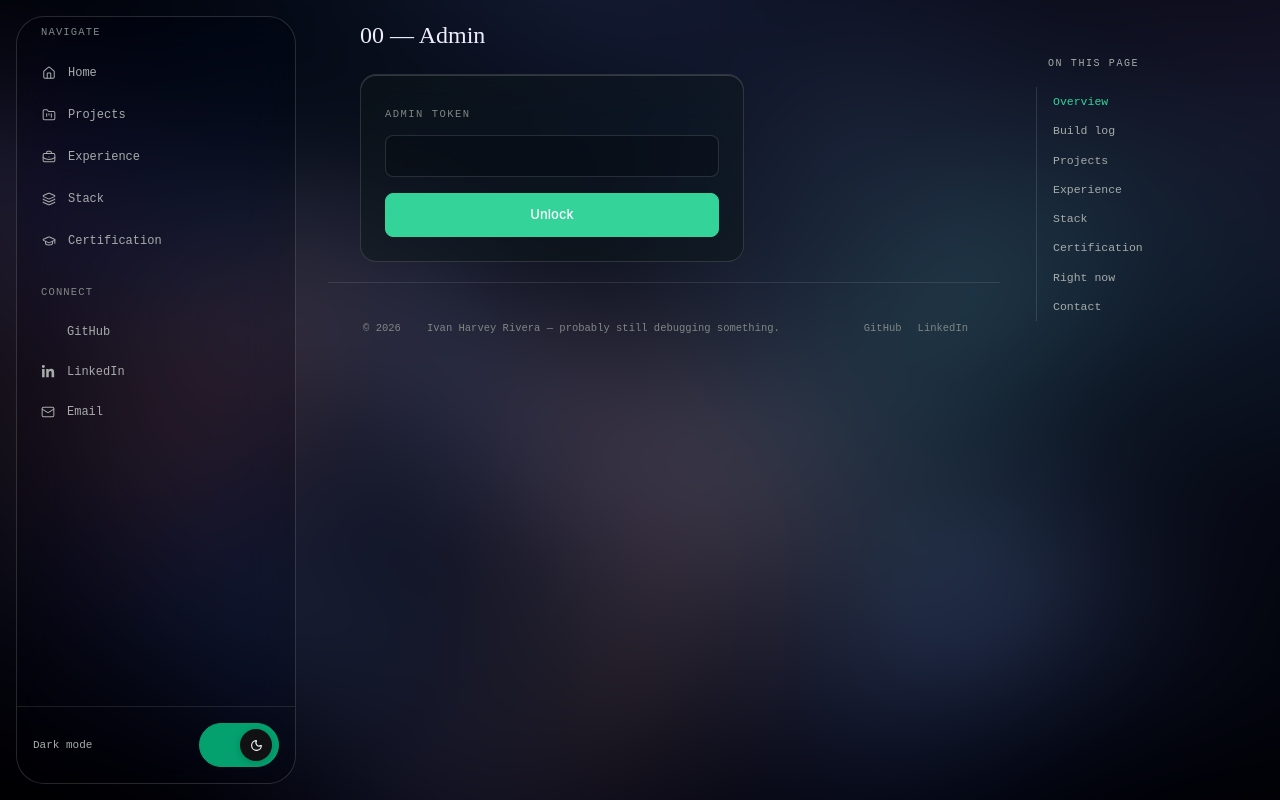
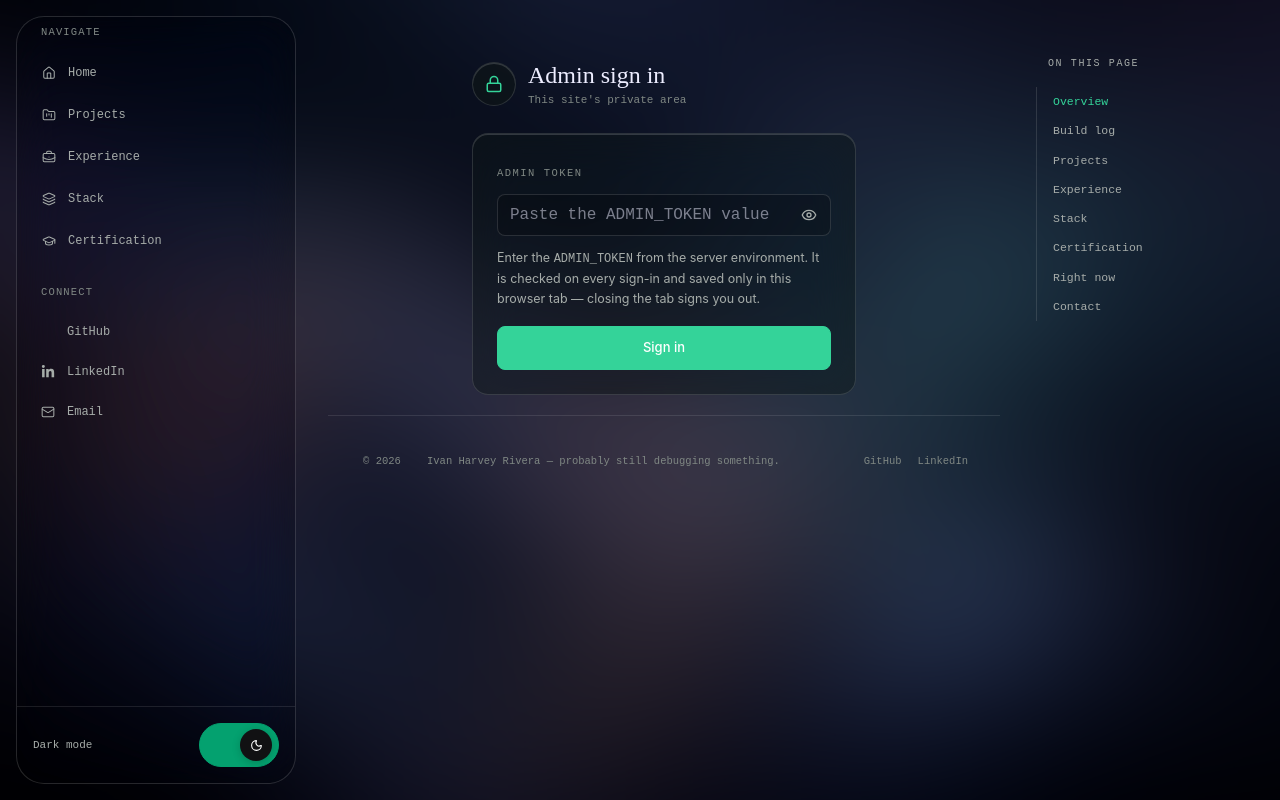
Before and after one commit to The-Young-Swag/Portfolio_DevStudio, a React (Vite) app: page /admin in a window 1280 px wide. Built offline with nearby package versions, Linux system fonts and the light colour scheme; no server answers; some icons are missing; a web font is replaced by a local one.

Commit message:
feat(admin): redesign sign-in card and log out

```diff
--- a/src/components/admin/TokenGate.tsx
+++ b/src/components/admin/TokenGate.tsx
@@ -1,8 +1,8 @@
 import { useState } from "react";
 import type { FormEvent } from "react";
+import { Eye, EyeOff, Lock } from "lucide-react";
 
 import { Container, Section } from "@/components/layout";
-import { SectionHeading } from "@/components/ui";
 import { ApiError, checkAdminSession } from "@/services/api";
 
 type TokenGateProps = {
@@ -12,6 +12,7 @@ type TokenGateProps = {
 
 export function TokenGate({ onUnlock, rejected }: TokenGateProps) {
     const [value, setValue] = useState("");
+    const [visible, setVisible] = useState(false);
     const [error, setError] = useState<string | null>(null);
     const [checking, setChecking] = useState(false);
 
@@ -44,13 +45,43 @@ export function TokenGate({ onUnlock, rejected }: TokenGateProps) {
     return (
         <Section id="admin">
             <Container>
-                <SectionHeading number="00" title="Admin" id="admin" />
+                <div className="mx-auto mt-10 max-w-sm">
+                    <div className="flex items-center gap-3">
+                        <span
+                            aria-hidden="true"
+                            className="
+                                flex
+                                h-11
+                                w-11
+                                shrink-0
+                                items-center
+                                justify-center
+                                rounded-full
+                                border
+                                border-(--glass-border)
+                                bg-(--glass-bg)
+                                text-(--accent-strong)
+                                shadow-[inset_0_1px_0_var(--glass-highlight)]
+                            "
+                        >
+                            <Lock size={18} strokeWidth={2} />
+                        </span>
+
+                        <div>
+                            <h1 className="font-display text-[24px] font-medium leading-tight text-(--ink)">
+                                Admin sign in
+                            </h1>
+
+                            <p className="mt-0.5 font-mono text-[11px] text-(--graphite-soft)">
+                                This site&apos;s private area
+                            </p>
+                        </div>
+                    </div>
 
                     <form
                         onSubmit={handleSubmit}
                         className="
                             mt-6
-                        max-w-sm
                             rounded-2xl
                             border
                             border-(--glass-border)
@@ -68,21 +99,25 @@ export function TokenGate({ onUnlock, rejected }: TokenGateProps) {
                             Admin token
                         </label>
 
+                        <div className="relative mt-3">
                             <input
                                 id="admin-token"
-                        type="password"
+                                type={visible ? "text" : "password"}
                                 value={value}
                                 onChange={(event) => setValue(event.target.value)}
                                 autoComplete="off"
+                                spellCheck={false}
+                                placeholder="Paste the ADMIN_TOKEN value"
                                 className="
-                            mt-3
                                     w-full
                                     rounded-lg
                                     border
                                     border-(--glass-border)
                                     bg-white/40
-                            px-3
                                     py-2
+                                    pl-3
+                                    pr-11
+                                    font-mono
                                     text-[13px]
                                     text-(--ink)
                                     outline-none
@@ -90,6 +125,45 @@ export function TokenGate({ onUnlock, rejected }: TokenGateProps) {
                                     dark:bg-black/20
                                 "
                             />
+
+                            <button
+                                type="button"
+                                onClick={() => setVisible((shown) => !shown)}
+                                aria-label={visible ? "Hide token" : "Show token"}
+                                aria-pressed={visible}
+                                className="
+                                    absolute
+                                    right-1
+                                    top-1/2
+                                    flex
+                                    h-9
+                                    w-9
+                                    -translate-y-1/2
+                                    items-center
+                                    justify-center
+                                    rounded-lg
+                                    text-(--graphite)
+                                    transition-colors
+                                    duration-150
+                                    hover:text-(--accent-strong)
+                                    focus-visible:outline-none
+                                    focus-visible:ring-2
+                                    focus-visible:ring-(--accent-strong)
+                                "
+                            >
+                                {visible ? (
+                                    <EyeOff size={16} strokeWidth={2} />
+                                ) : (
+                                    <Eye size={16} strokeWidth={2} />
+                                )}
+                            </button>
+                        </div>
+
+                        <p className="mt-3 text-[12.5px] leading-relaxed text-(--graphite)">
+                            Enter the <span className="font-mono text-[12px]">ADMIN_TOKEN</span> from
+                            the server environment. It is checked on every sign-in and saved
+                            only in this browser tab — closing the tab signs you out.
+                        </p>
 
                         <button
                             type="submit"
@@ -113,7 +187,7 @@ export function TokenGate({ onUnlock, rejected }: TokenGateProps) {
                                 disabled:opacity-60
                             "
                         >
-                        {checking ? "Checking…" : "Unlock"}
+                            {checking ? "Checking…" : "Sign in"}
                         </button>
 
                         {rejected && error === null && (
@@ -123,9 +197,12 @@ export function TokenGate({ onUnlock, rejected }: TokenGateProps) {
                         )}
 
                         {error !== null && (
-                        <p className="mt-3 font-mono text-[11px] text-red-500">{error}</p>
+                            <p role="alert" className="mt-3 font-mono text-[11px] text-red-500">
+                                {error}
+                            </p>
                         )}
                     </form>
+                </div>
             </Container>
         </Section>
     );
--- a/src/pages/AdminPage.tsx
+++ b/src/pages/AdminPage.tsx
@@ -1,4 +1,5 @@
 import { useEffect, useState } from "react";
+import { LogOut } from "lucide-react";
 
 import { Container, Footer, Section } from "@/components/layout";
 import { SectionHeading } from "@/components/ui";
@@ -108,23 +109,38 @@ export function AdminPage() {
         <>
             <Section id="admin">
                 <Container>
-                    <div className="flex items-baseline justify-between">
+                    <div className="flex items-center justify-between gap-4">
                         <SectionHeading number="00" title="Admin" id="admin" />
 
                         <button
                             type="button"
                             onClick={handleSignOut}
                             className="
+                                inline-flex
+                                shrink-0
+                                items-center
+                                gap-1.5
+                                rounded-lg
+                                border
+                                border-(--glass-border)
+                                bg-(--glass-bg)
+                                px-4
+                                py-2
                                 font-mono
-                                text-[11px]
-                                text-(--graphite)
+                                text-[12px]
+                                text-(--ink)
+                                shadow-[inset_0_1px_0_var(--glass-highlight)]
                                 transition-colors
                                 duration-150
+                                hover:border-(--accent-strong)
                                 hover:text-(--accent-strong)
-                                hover:underline
+                                focus-visible:outline-none
+                                focus-visible:ring-2
+                                focus-visible:ring-(--accent-strong)
                             "
                         >
-                            Sign out
+                            <LogOut size={14} strokeWidth={2} />
+                            Log out
                         </button>
                     </div>
 
```
Lines whose indentation alone changed are shown as unchanged.
